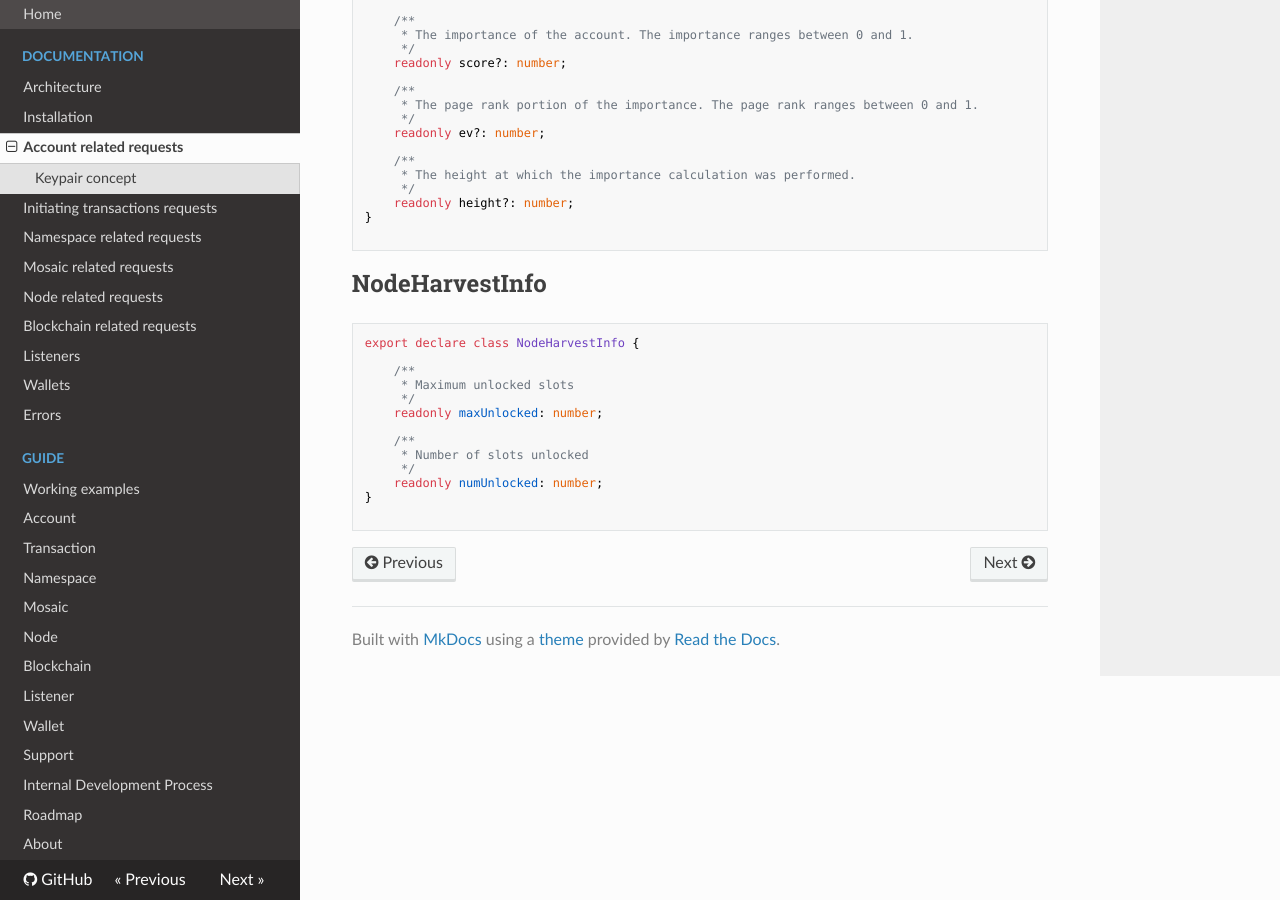
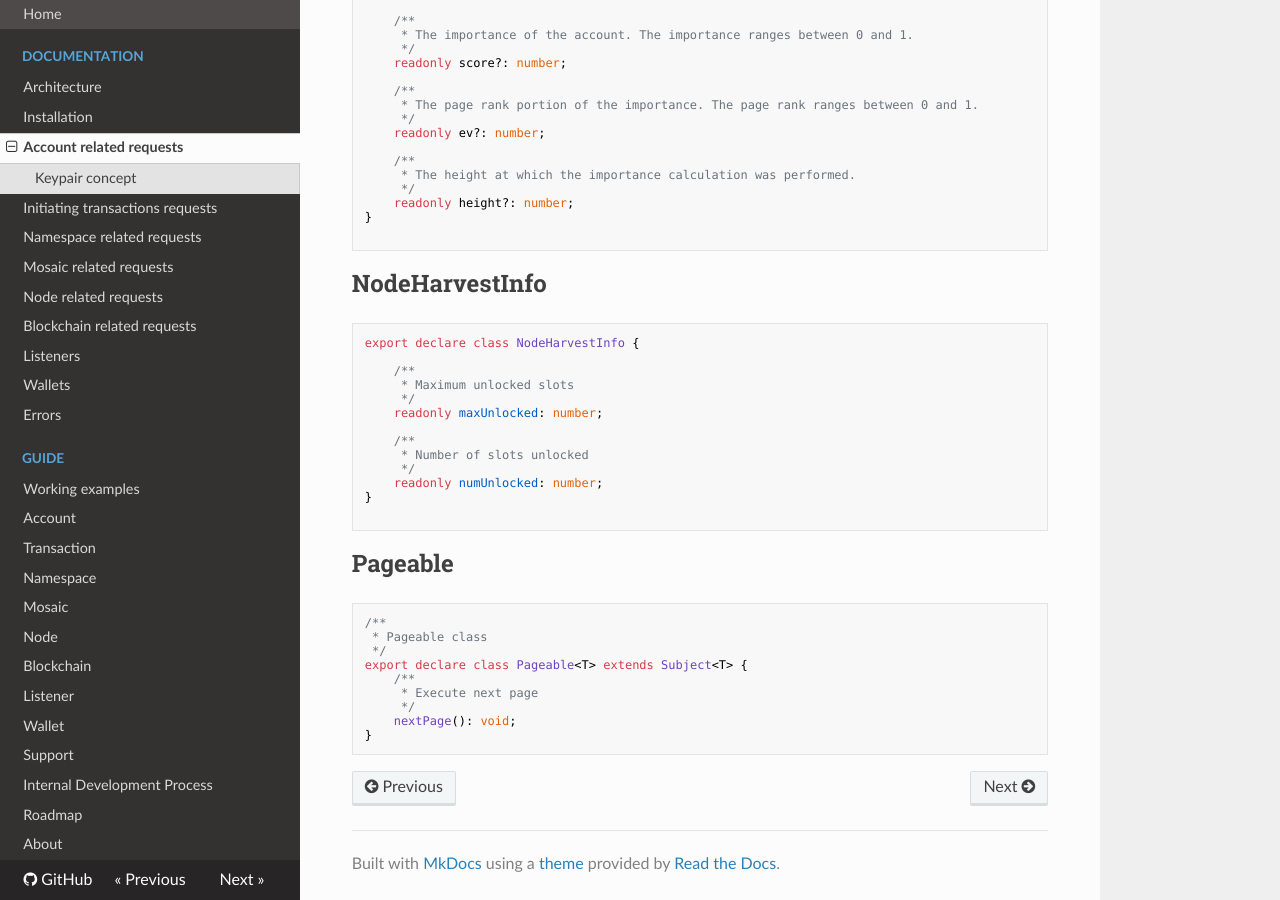
Before and after one commit to takahser/nem-library-docs, an MkDocs documentation site: the page built from docs/documentation/account.md, in a window 1280 px wide and 900 px high, scrolled down 8962 px. Built offline with MkDocs 1.6.1, drawn with Linux system fonts in a browser that asks for light colours; nearby versions of some CDN libraries; old or Windows-style settings are respelled for this version of MkDocs.

Commit message:
ADDED Pageable model

````diff
--- a/docs/documentation/account.md
+++ b/docs/documentation/account.md
@@ -597,3 +597,17 @@ export declare class NodeHarvestInfo {
 }
 
 ```
+
+## Pageable
+
+```typescript
+/**
+ * Pageable class
+ */
+export declare class Pageable<T> extends Subject<T> {
+    /**
+     * Execute next page
+     */
+    nextPage(): void;
+}
+```
````
